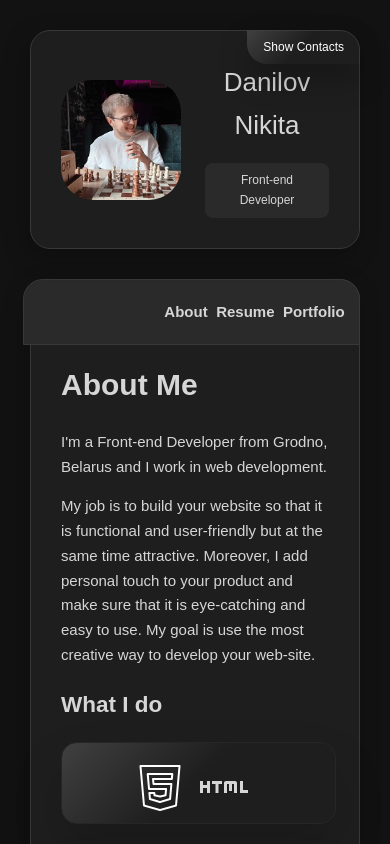
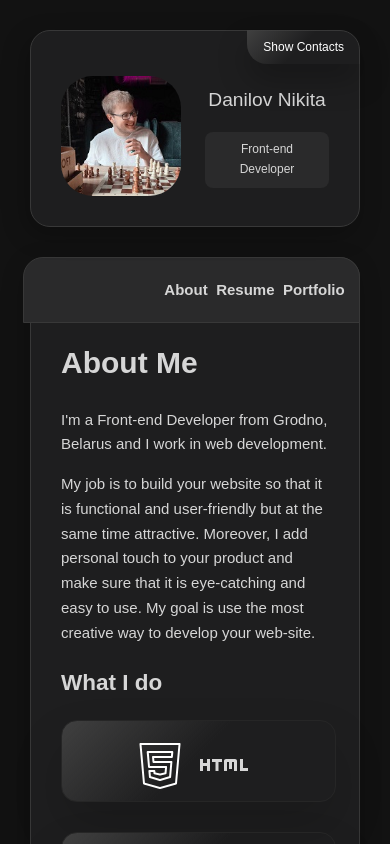
Before and after one commit to NikiDan/landingPage, a React (Create React App) app: page / in a window 390 px wide. Shown: the top 844 px of the page. Built offline with nearby package versions, Linux system fonts and the light colour scheme.

Commit message:
InfBlockMobile mobile adaptation

```diff
--- a/src/Components/InfBlockMobile/style.css
+++ b/src/Components/InfBlockMobile/style.css
@@ -159,3 +159,53 @@
     width: 100%;
   }
 }
+
+@media screen and (max-width: 560px) {
+  .list-inf{
+    flex-direction: column;
+    margin: 0;
+  }
+
+  .ul-2{
+    margin-top: 0;
+  }
+
+  .location{
+    position: unset;
+    margin: 0;
+  }
+
+  @keyframes open {
+    0% {
+      display: none;
+      max-height: 0;
+      opacity: 0;
+    }
+    66% {
+      opacity: 0;
+    }
+    100% {
+      opacity: 1;
+      display: block;
+      max-height: 420px;
+      transition: 1s;
+    }
+  }
+}
+
+@media screen and (max-width: 442px) {
+  .visible-inf{
+    margin-top: 15px;
+  }
+
+  .title-name{
+    font-size: 1.4rem;
+  }
+}
+
+@media screen and (max-width: 420px) {
+
+  .title-name{
+    font-size: 1.2rem;
+  }
+}
```
